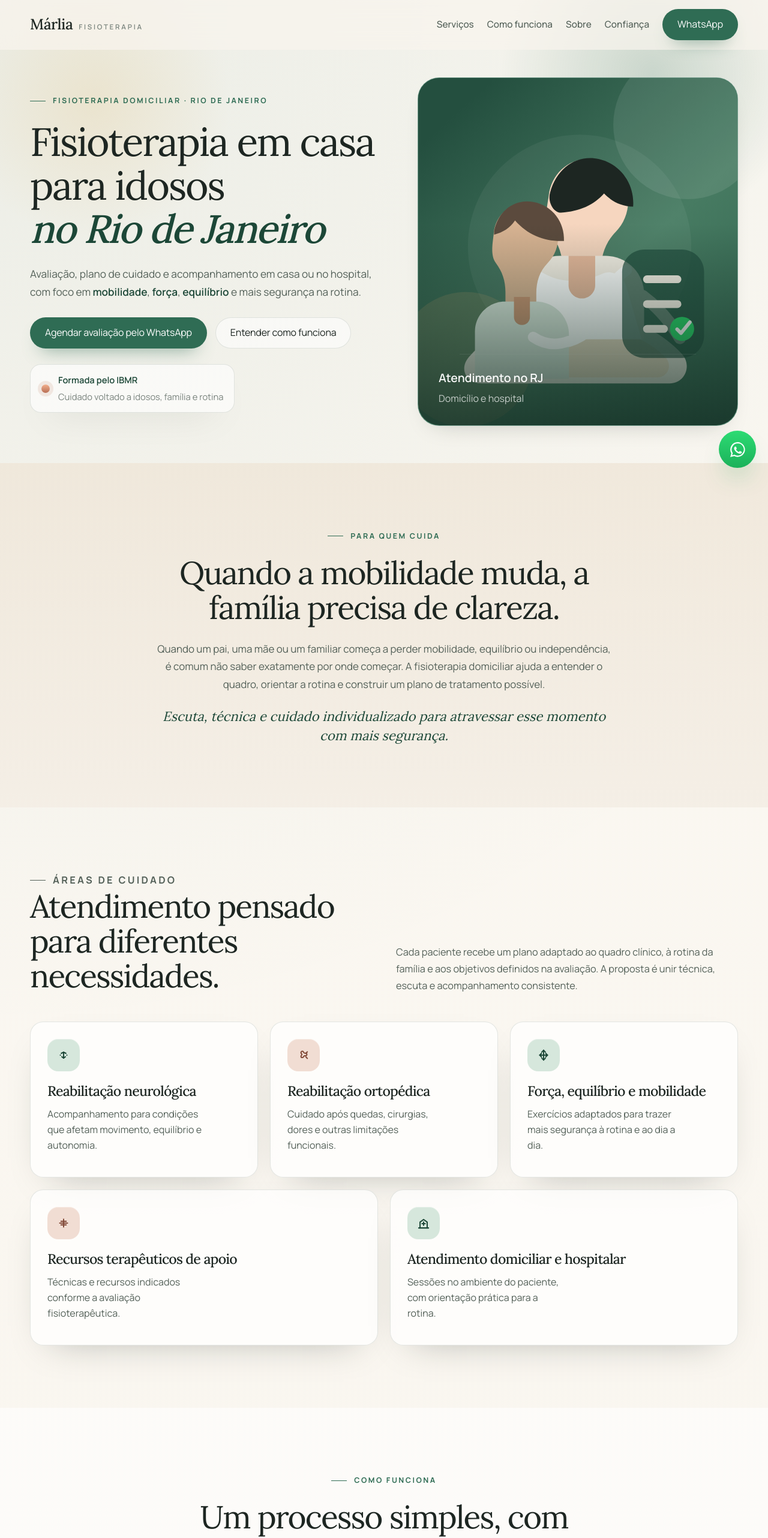
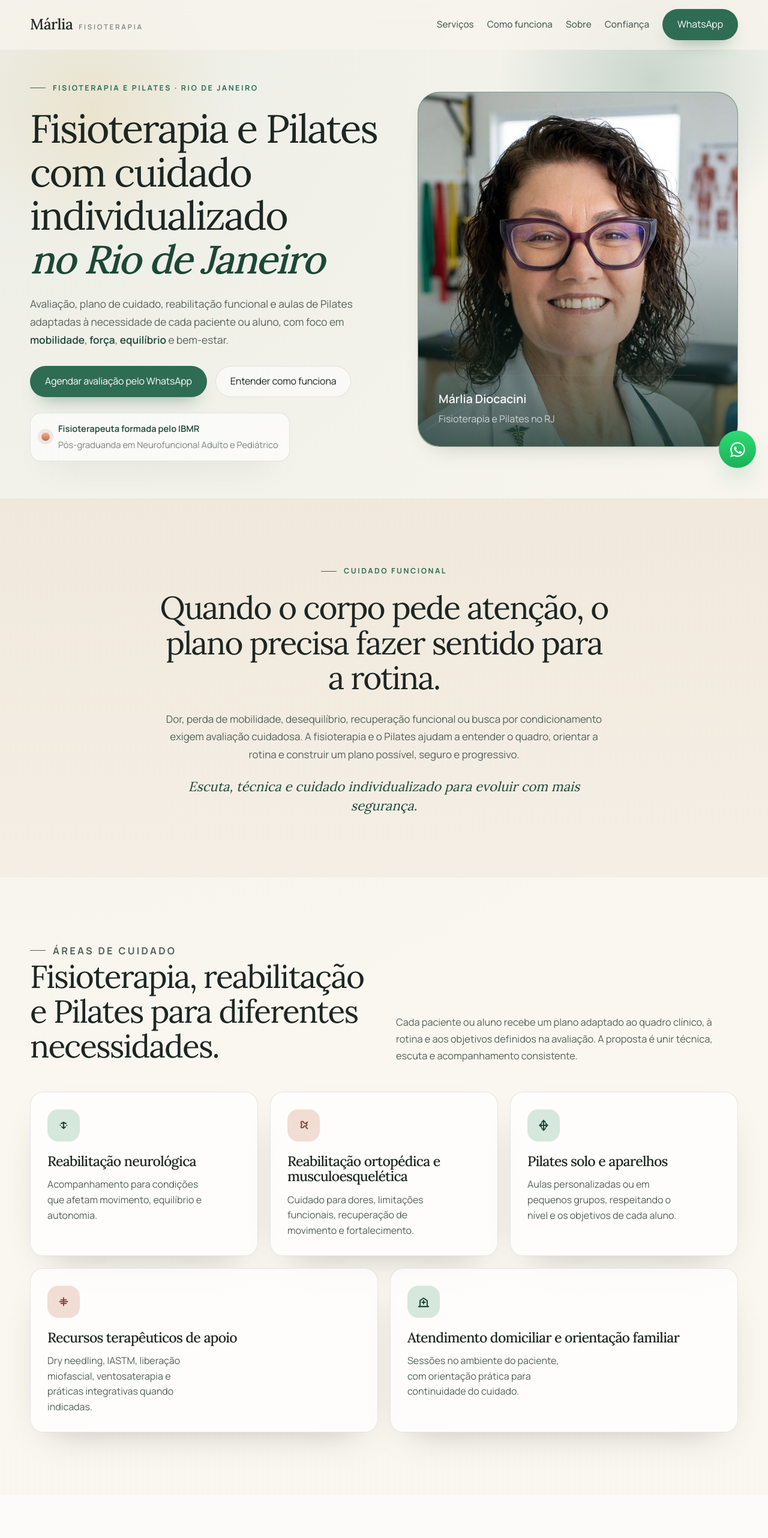
Before and after one commit to PietroNozella/LP-Fisio, a plain HTML site: page index.html in a window 1280 px wide. Shown: the top 2564 px of the page at 60% size. Drawn offline with Linux system fonts and the light colour scheme.

Commit message:
Update landing page for fisioterapia e pilates

```diff
--- a/index.html
+++ b/index.html
@@ -3,10 +3,10 @@
 <head>
   <meta charset="UTF-8">
   <meta name="viewport" content="width=device-width, initial-scale=1.0">
-  <title>Márlia Fisio | Fisioterapia domiciliar para idosos no Rio de Janeiro</title>
+  <title>Márlia Fisio | Fisioterapia e Pilates no Rio de Janeiro</title>
   <meta
     name="description"
-    content="Fisioterapia domiciliar para idosos no Rio de Janeiro, com avaliação individualizada, orientação familiar e atendimento em casa ou no hospital."
+    content="Fisioterapia domiciliar e Pilates no Rio de Janeiro, com avaliação individualizada, reabilitação funcional, orientação familiar e aulas personalizadas."
   >
   <link rel="preconnect" href="https://fonts.googleapis.com">
   <link rel="preconnect" href="https://fonts.gstatic.com" crossorigin>
@@ -38,15 +38,15 @@
     <section class="hero">
       <div class="container hero__grid">
         <div class="hero__content reveal">
-          <p class="eyebrow">Fisioterapia domiciliar · Rio de Janeiro</p>
+          <p class="eyebrow">Fisioterapia e Pilates · Rio de Janeiro</p>
           <h1>
-            Fisioterapia em casa para idosos
+            Fisioterapia e Pilates com cuidado individualizado
             <span>no Rio de Janeiro</span>
           </h1>
           <p class="hero__lead">
-            Avaliação, plano de cuidado e acompanhamento em casa ou no hospital,
-            com foco em <strong>mobilidade</strong>, <strong>força</strong>, <strong>equilíbrio</strong>
-            e mais segurança na rotina.
+            Avaliação, plano de cuidado, reabilitação funcional e aulas de Pilates adaptadas à necessidade
+            de cada paciente ou aluno, com foco em <strong>mobilidade</strong>, <strong>força</strong>,
+            <strong>equilíbrio</strong> e bem-estar.
           </p>
 
           <div class="hero__actions">
@@ -57,8 +57,8 @@
           <div class="hero__credential">
             <div class="hero__credential-dot"></div>
             <p>
-              <strong>Formada pelo IBMR</strong>
-              <span>Cuidado voltado a idosos, família e rotina</span>
+              <strong>Fisioterapeuta formada pelo IBMR</strong>
+              <span>Pós-graduanda em Neurofuncional Adulto e Pediátrico</span>
             </p>
           </div>
         </div>
@@ -67,12 +67,12 @@
           <div class="hero__panel">
             <img
               class="hero__image"
-              src="assets/physio-care.svg"
-              alt="Fisioterapeuta auxiliando uma idosa em exercício de mobilidade"
+              src="assets/marlia-profile.jpg"
+              alt="Márlia Diocacini, fisioterapeuta e instrutora de Pilates"
             >
             <div class="hero__panel-copy">
-              <strong>Atendimento no RJ</strong>
-              <span>Domicílio e hospital</span>
+              <strong>Márlia Diocacini</strong>
+              <span>Fisioterapia e Pilates no RJ</span>
             </div>
           </div>
         </div>
@@ -83,15 +83,15 @@
   <main>
     <section class="section section--soft">
       <div class="container container--narrow center reveal">
-        <p class="eyebrow eyebrow--center">Para quem cuida</p>
-        <h2>Quando a mobilidade muda, a família precisa de clareza.</h2>
+        <p class="eyebrow eyebrow--center">Cuidado funcional</p>
+        <h2>Quando o corpo pede atenção, o plano precisa fazer sentido para a rotina.</h2>
         <p class="section__text">
-          Quando um pai, uma mãe ou um familiar começa a perder mobilidade, equilíbrio ou independência,
-          é comum não saber exatamente por onde começar. A fisioterapia domiciliar ajuda a entender o quadro,
-          orientar a rotina e construir um plano de tratamento possível.
+          Dor, perda de mobilidade, desequilíbrio, recuperação funcional ou busca por condicionamento exigem
+          avaliação cuidadosa. A fisioterapia e o Pilates ajudam a entender o quadro, orientar a rotina e
+          construir um plano possível, seguro e progressivo.
         </p>
         <p class="section__highlight">
-          Escuta, técnica e cuidado individualizado para atravessar esse momento com mais segurança.
+          Escuta, técnica e cuidado individualizado para evoluir com mais segurança.
         </p>
       </div>
     </section>
@@ -101,11 +101,11 @@
         <div class="section__intro reveal">
           <div>
             <p class="eyebrow">Áreas de cuidado</p>
-            <h2>Atendimento pensado para diferentes necessidades.</h2>
+            <h2>Fisioterapia, reabilitação e Pilates para diferentes necessidades.</h2>
           </div>
           <p>
-            Cada paciente recebe um plano adaptado ao quadro clínico, à rotina da família
-            e aos objetivos definidos na avaliação. A proposta é unir técnica, escuta e acompanhamento consistente.
+            Cada paciente ou aluno recebe um plano adaptado ao quadro clínico, à rotina e aos objetivos
+            definidos na avaliação. A proposta é unir técnica, escuta e acompanhamento consistente.
           </p>
         </div>
 
@@ -132,8 +132,8 @@
                 <path d="M15.5 14.75 17.75 17" />
               </svg>
             </div>
-            <h3>Reabilitação ortopédica</h3>
-            <p>Cuidado após quedas, cirurgias, dores e outras limitações funcionais.</p>
+            <h3>Reabilitação ortopédica e musculoesquelética</h3>
+            <p>Cuidado para dores, limitações funcionais, recuperação de movimento e fortalecimento.</p>
           </article>
 
           <article class="service-card reveal">
@@ -147,8 +147,8 @@
                 <path d="m15.25 9.25 2.75 2.75-2.75 2.75" />
               </svg>
             </div>
-            <h3>Força, equilíbrio e mobilidade</h3>
-            <p>Exercícios adaptados para trazer mais segurança à rotina e ao dia a dia.</p>
+            <h3>Pilates solo e aparelhos</h3>
+            <p>Aulas personalizadas ou em pequenos grupos, respeitando o nível e os objetivos de cada aluno.</p>
           </article>
 
           <article class="service-card reveal">
@@ -161,7 +161,7 @@
               </svg>
             </div>
             <h3>Recursos terapêuticos de apoio</h3>
-            <p>Técnicas e recursos indicados conforme a avaliação fisioterapêutica.</p>
+            <p>Dry needling, IASTM, liberação miofascial, ventosaterapia e práticas integrativas quando indicadas.</p>
           </article>
 
           <article class="service-card reveal">
@@ -173,8 +173,8 @@
                 <path d="M12 10.5v5" />
               </svg>
             </div>
-            <h3>Atendimento domiciliar e hospitalar</h3>
-            <p>Sessões no ambiente do paciente, com orientação prática para a rotina.</p>
+            <h3>Atendimento domiciliar e orientação familiar</h3>
+            <p>Sessões no ambiente do paciente, com orientação prática para continuidade do cuidado.</p>
           </article>
         </div>
       </div>
@@ -191,19 +191,19 @@
           <article class="step reveal">
             <span class="step__number">01</span>
             <h3>Primeiro contato</h3>
-            <p>Você relata a situação do paciente, a região atendida e as dúvidas da família.</p>
+            <p>Você relata a necessidade, os objetivos e as dúvidas sobre o atendimento ou aula.</p>
           </article>
 
           <article class="step reveal">
             <span class="step__number">02</span>
             <h3>Avaliação inicial</h3>
-            <p>Márlia avalia o histórico, a mobilidade e define os objetivos do cuidado.</p>
+            <p>Márlia avalia histórico, mobilidade, dor, funcionalidade e objetivos do cuidado.</p>
           </article>
 
           <article class="step reveal">
             <span class="step__number">03</span>
-            <h3>Tratamento contínuo</h3>
-            <p>As sessões seguem o ritmo do paciente, com exercícios adequados ao quadro.</p>
+            <h3>Plano e acompanhamento</h3>
+            <p>As sessões seguem o ritmo da pessoa, com exercícios e recursos adequados ao quadro.</p>
           </article>
         </div>
       </div>
@@ -216,8 +216,8 @@
             <div class="about__mark">M</div>
             <div class="about__signals">
               <span>IBMR Rio de Janeiro</span>
-              <span>Atendimento domiciliar</span>
-              <span>Orientação familiar</span>
+              <span>Neurofuncional Adulto e Pediátrico</span>
+              <span>Formação completa em Pilates</span>
             </div>
           </div>
           <div class="about__quote">“Cuidar da mobilidade também é cuidar da autonomia.”</div>
@@ -225,21 +225,23 @@
 
         <div class="about__content reveal">
           <p class="eyebrow">Sobre a Márlia</p>
-          <h2>Formação em fisioterapia e cuidado centrado no paciente.</h2>
+          <h2>Fisioterapeuta, pós-graduanda em Neurofuncional e instrutora de Pilates.</h2>
           <p>
-            Márlia é fisioterapeuta formada pelo <strong>IBMR, no Rio de Janeiro</strong>, com atuação voltada
-            ao cuidado de pacientes idosos, mobilidade, equilíbrio, reabilitação funcional e qualidade de vida.
+            Márlia Diocacini da Trindade é fisioterapeuta formada pelo <strong>IBMR, no Rio de Janeiro</strong>,
+            pós-graduanda em <strong>Neurofuncional Adulto e Pediátrico</strong> e instrutora de Pilates.
           </p>
           <p>
-            Seu atendimento combina <strong>avaliação individualizada</strong>, <strong>orientação familiar</strong> e um plano de tratamento
-            adaptado à rotina, aos limites e aos objetivos de cada paciente.
+            Sua atuação combina <strong>avaliação individualizada</strong>, <strong>orientação familiar</strong>,
+            reabilitação funcional e aulas planejadas conforme a individualidade de cada paciente ou aluno.
           </p>
 
           <div class="tag-list">
             <span>IBMR Rio de Janeiro</span>
-            <span>Atuação com idosos</span>
-            <span>Mobilidade e equilíbrio</span>
+            <span>Pilates solo e aparelhos</span>
+            <span>Neurofuncional Adulto e Pediátrico</span>
             <span>Reabilitação funcional</span>
+            <span>Dry Needling</span>
+            <span>IASTM e liberação miofascial</span>
             <span>Orientação familiar</span>
           </div>
         </div>
@@ -260,13 +262,13 @@
           </article>
 
           <article class="trust-card reveal">
-            <h3>Cuidado no ambiente do paciente</h3>
-            <p>As sessões acontecem em casa ou no hospital, com orientação para o dia a dia.</p>
+            <h3>Plano adaptado à rotina</h3>
+            <p>As sessões são planejadas conforme objetivos, limitações e possibilidades reais de evolução.</p>
           </article>
 
           <article class="trust-card reveal">
-            <h3>Família mais orientada</h3>
-            <p>A família recebe explicações claras sobre evolução, cuidados e próximos passos.</p>
+            <h3>Acompanhamento humanizado</h3>
+            <p>Paciente, aluno e família recebem explicações claras sobre evolução, cuidados e próximos passos.</p>
           </article>
         </div>
       </div>
@@ -293,7 +295,7 @@
           <span class="brand__tag">Fisioterapia</span>
         </div>
         <p class="footer__text">
-          Fisioterapia para idosos, com atendimento domiciliar e hospitalar no Rio de Janeiro.
+          Fisioterapia, reabilitação funcional e Pilates no Rio de Janeiro.
         </p>
       </div>
 
@@ -308,7 +310,7 @@
       <div>
         <p class="footer__title">Atendimento</p>
         <p class="footer__text" data-coverage-text>
-          Domicílio e hospital. A região de atendimento é confirmada no primeiro contato.
+          Atendimento domiciliar e Pilates. A região e a disponibilidade são confirmadas no primeiro contato.
         </p>
       </div>
     </div>
--- a/script.js
+++ b/script.js
@@ -2,7 +2,7 @@ const siteConfig = {
   whatsappNumber: "5521000000000",
   whatsappMessage: "Olá Márlia! Vim pelo site e gostaria de agendar uma avaliação.",
   instagramUrl: "",
-  coverageText: "Domicílio e hospital. A região de atendimento é confirmada no primeiro contato.",
+  coverageText: "Atendimento domiciliar e Pilates. A região e a disponibilidade são confirmadas no primeiro contato.",
 };
 
 function buildWhatsAppUrl(number, message) {
--- a/styles.css
+++ b/styles.css
@@ -333,13 +333,14 @@ h3 {
 
 .hero__media {
   position: relative;
+  height: clamp(500px, 74vh, 620px);
   min-height: 500px;
 }
 
 .hero__panel {
   position: relative;
   height: 100%;
-  min-height: 500px;
+  min-height: 0;
   padding: 0;
   border: 1px solid rgba(255, 255, 255, 0.32);
   border-radius: calc(var(--radius-lg) + 8px);
@@ -374,9 +375,9 @@ h3 {
 .hero__image {
   width: 100%;
   height: 100%;
-  min-height: inherit;
+  min-height: 100%;
   object-fit: cover;
-  object-position: center;
+  object-position: center 18%;
 }
 
 .hero__panel-copy {
@@ -779,6 +780,7 @@ h3 {
 
   .hero__media,
   .hero__panel {
+    height: 460px;
     min-height: 460px;
   }
 
@@ -808,6 +810,7 @@ h3 {
 
   .hero__panel,
   .about__portrait {
+    height: 420px;
     min-height: 420px;
   }
 
@@ -861,6 +864,7 @@ h3 {
   .hero__media,
   .hero__panel,
   .hero__image {
+    height: 390px;
     min-height: 390px;
   }
 
```
Also changed, not shown: assets/marlia-profile.jpg (added).
